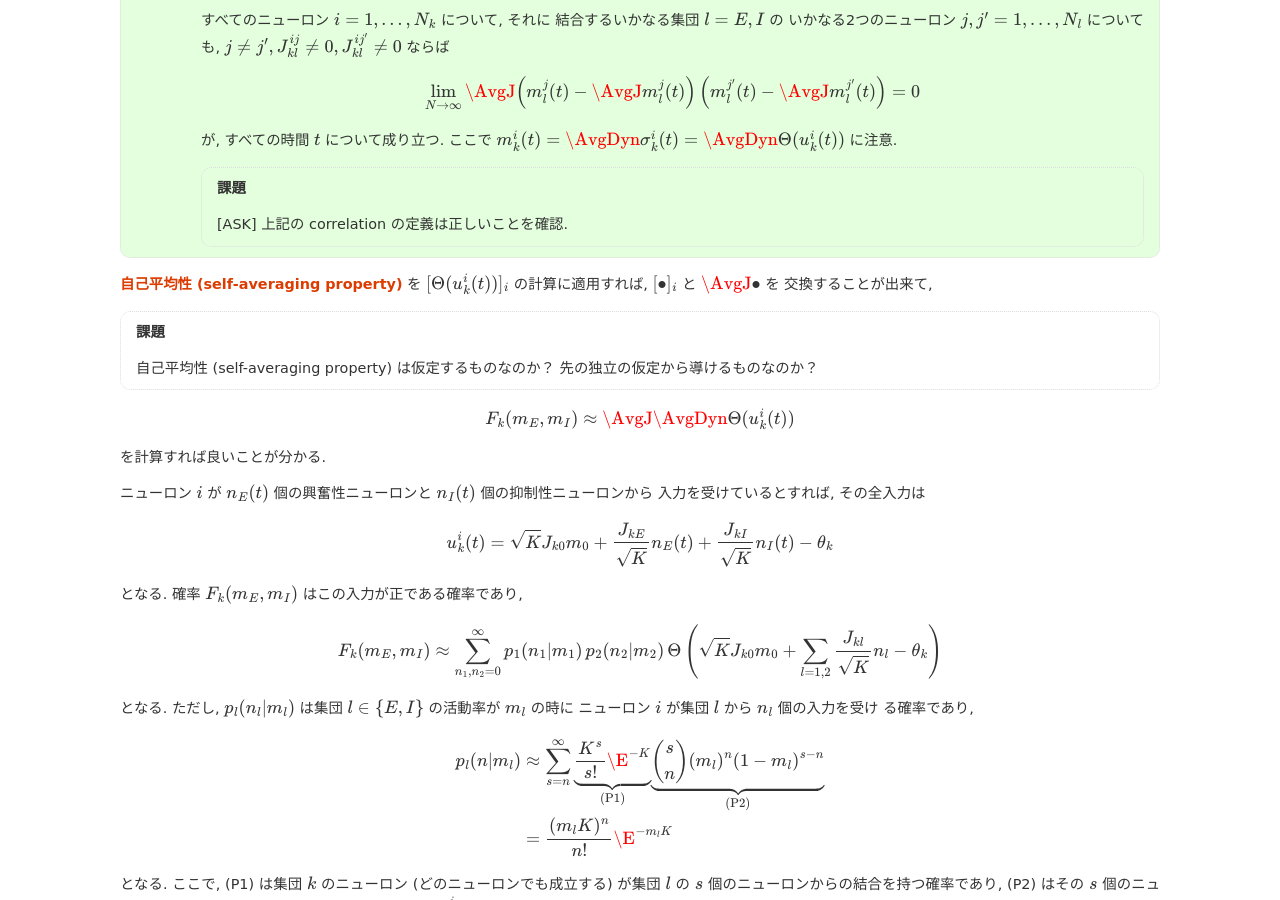
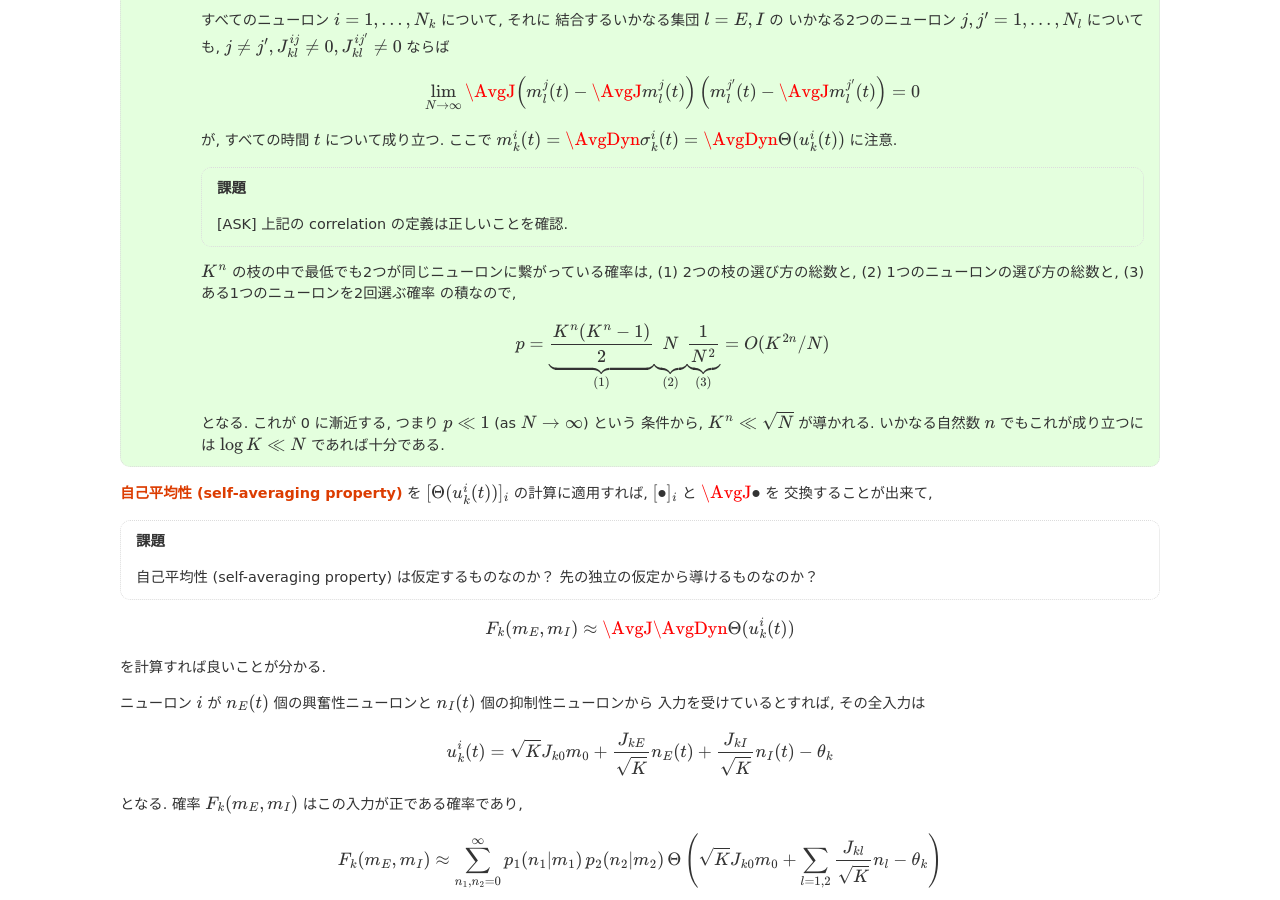
Before and after one commit to tkf/balance-tutorial-ja, a Sphinx documentation site: the page built from source/binary_network/mean_field_theory.rst, in a window 1280 px wide and 900 px high, scrolled down 1417 px. Built offline with Sphinx 7.4.7, drawn with Linux system fonts in a browser that asks for light colours; formulas are drawn with MathJax 3.

Commit message:
Derrida et al., 1987 の議論を追加

```diff
--- a/source/binary_network/mean_field_theory.rst
+++ b/source/binary_network/mean_field_theory.rst
@@ -111,6 +111,26 @@
    に注意.
 
    .. todo:: [ASK] 上記の correlation の定義は正しいことを確認.
+
+   :math:`K^n` の枝の中で最低でも2つが同じニューロンに繋がっている確率は,
+   (1) 2つの枝の選び方の総数と,
+   (2) 1つのニューロンの選び方の総数と,
+   (3) ある1つのニューロンを2回選ぶ確率
+   の積なので,
+
+   .. math::
+      p =
+      \underbrace{\frac{K^n (K^n - 1)}{2}}_{(1)}
+      \underbrace{N \vphantom{\frac 1 2}}_{(2)}
+      \underbrace{\frac 1 {N^2}}_{(3)}
+      =
+      O(K^{2n} / N)
+
+   となる.
+   これが 0 に漸近する, つまり :math:`p \ll 1` (as :math:`N \to \infty`) という
+   条件から, :math:`K^n \ll \sqrt N` が導かれる.
+   いかなる自然数 :math:`n` でもこれが成り立つには
+   :math:`\log K \ll N` であれば十分である.
 
 :ref:`self-averaging` を :math:`[\Theta(u_k^i (t))]_i`
 の計算に適用すれば, :math:`[\bullet]_i` と :math:`\AvgJ{\bullet}` を
```
